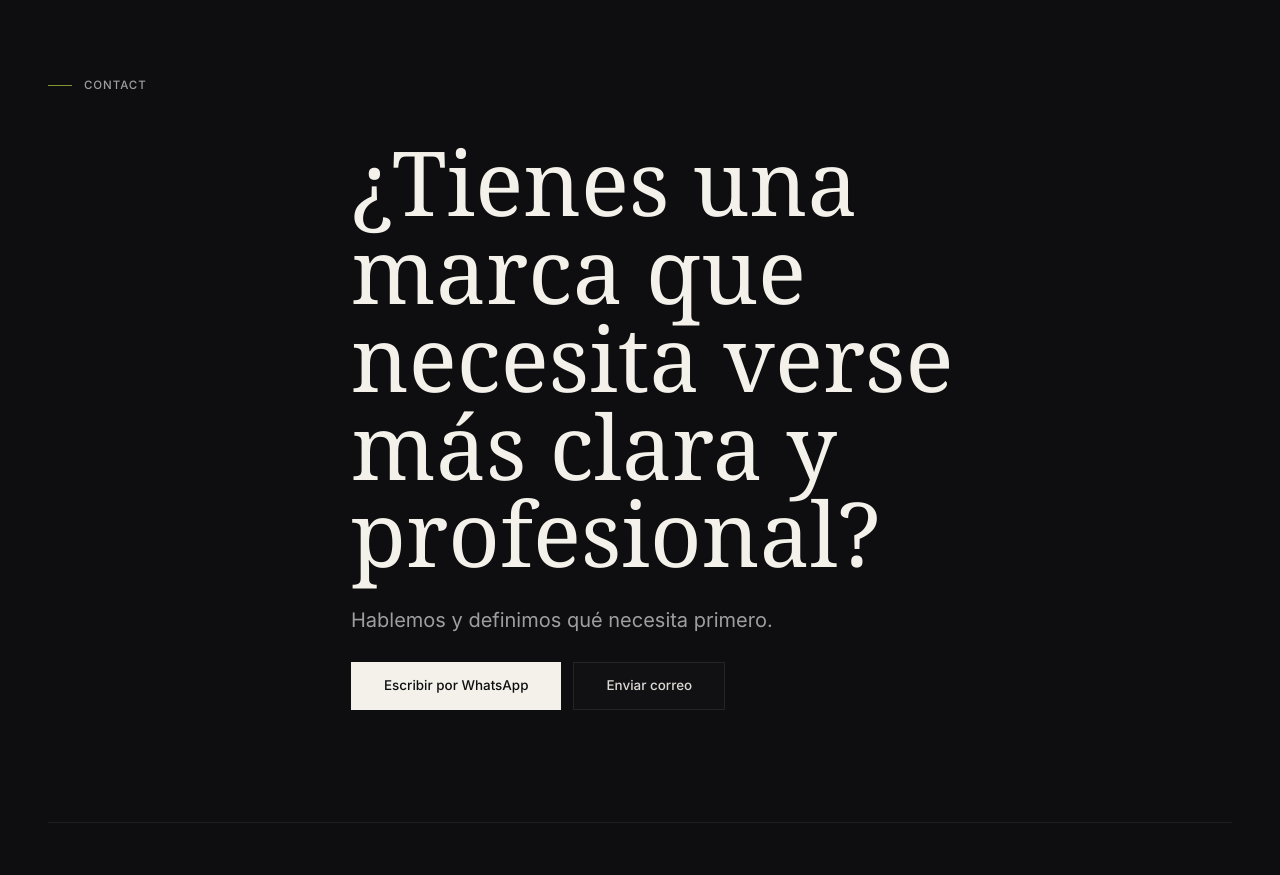
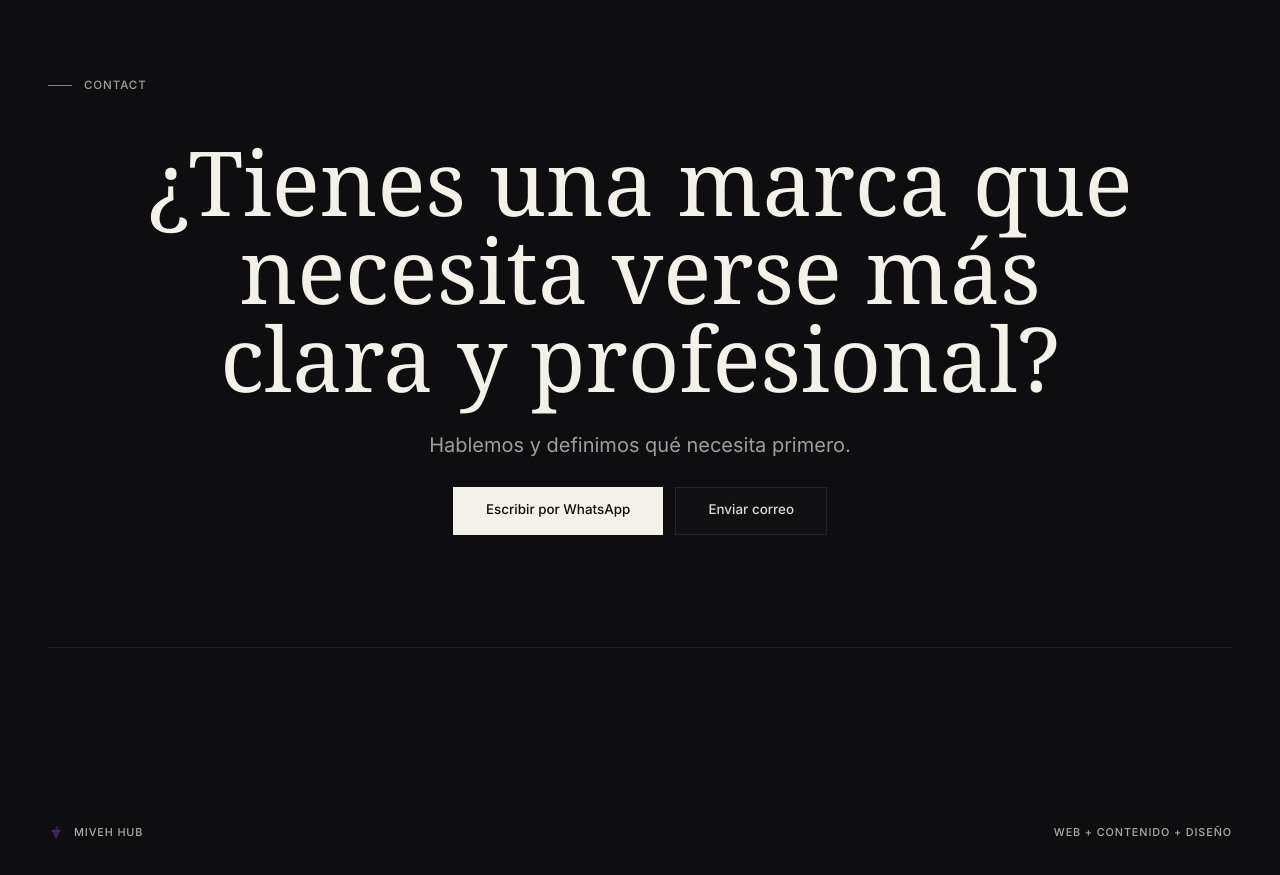
Before and after one commit to mivehhub/miveh-hub-landing, a Next.js app: page / in a window 1280 px wide. Shown: the part 4800-5675 px from the top of the page. Built offline with nearby package versions, Linux system fonts and the light colour scheme.

Commit message:
restore hero and refine navbar branding

```diff
--- a/app/page.tsx
+++ b/app/page.tsx
@@ -290,16 +290,16 @@ export default function Home() {
       <section id="contacto" className="mx-auto w-full max-w-[88rem] px-5 py-28 sm:px-8 lg:px-12 lg:py-44">
         <div className="border-y border-line/75 py-20 lg:py-28">
           <SectionLabel>Contact</SectionLabel>
-          <div className="grid gap-6 text-center lg:grid-cols-12 lg:gap-7 lg:text-left">
-            <div className="lg:col-start-4 lg:col-span-8">
-              <h2 className="mx-auto max-w-5xl font-serif text-[clamp(3rem,7vw,6.5rem)] leading-[0.98] lg:mx-0">
+          <div className="grid gap-6 text-center lg:block">
+            <div className="lg:mx-auto lg:max-w-5xl">
+              <h2 className="mx-auto max-w-5xl font-serif text-[clamp(3rem,7vw,6.5rem)] leading-[0.98]">
                 ¿Tienes una marca que necesita verse más clara y profesional?
               </h2>
-              <p className="mx-auto mt-5 max-w-xl text-xl font-normal leading-9 text-mist/95 lg:mx-0 lg:mt-6">
+              <p className="mx-auto mt-5 max-w-xl text-xl font-normal leading-9 text-mist/95 lg:mt-6">
                 Hablemos y definimos qué necesita primero.
               </p>
             </div>
-            <div className="flex flex-col gap-3 sm:flex-row sm:justify-center lg:col-start-4 lg:col-span-8 lg:-mt-1 lg:justify-start">
+            <div className="flex flex-col gap-3 sm:flex-row sm:justify-center lg:mt-6 lg:justify-center">
               <Button
                 href="https://wa.me/50660352525?text=Hola,%20vi%20Miveh%20Hub%20y%20me%20gustaría%20conversar%20sobre%20un%20proyecto."
                 external
```
